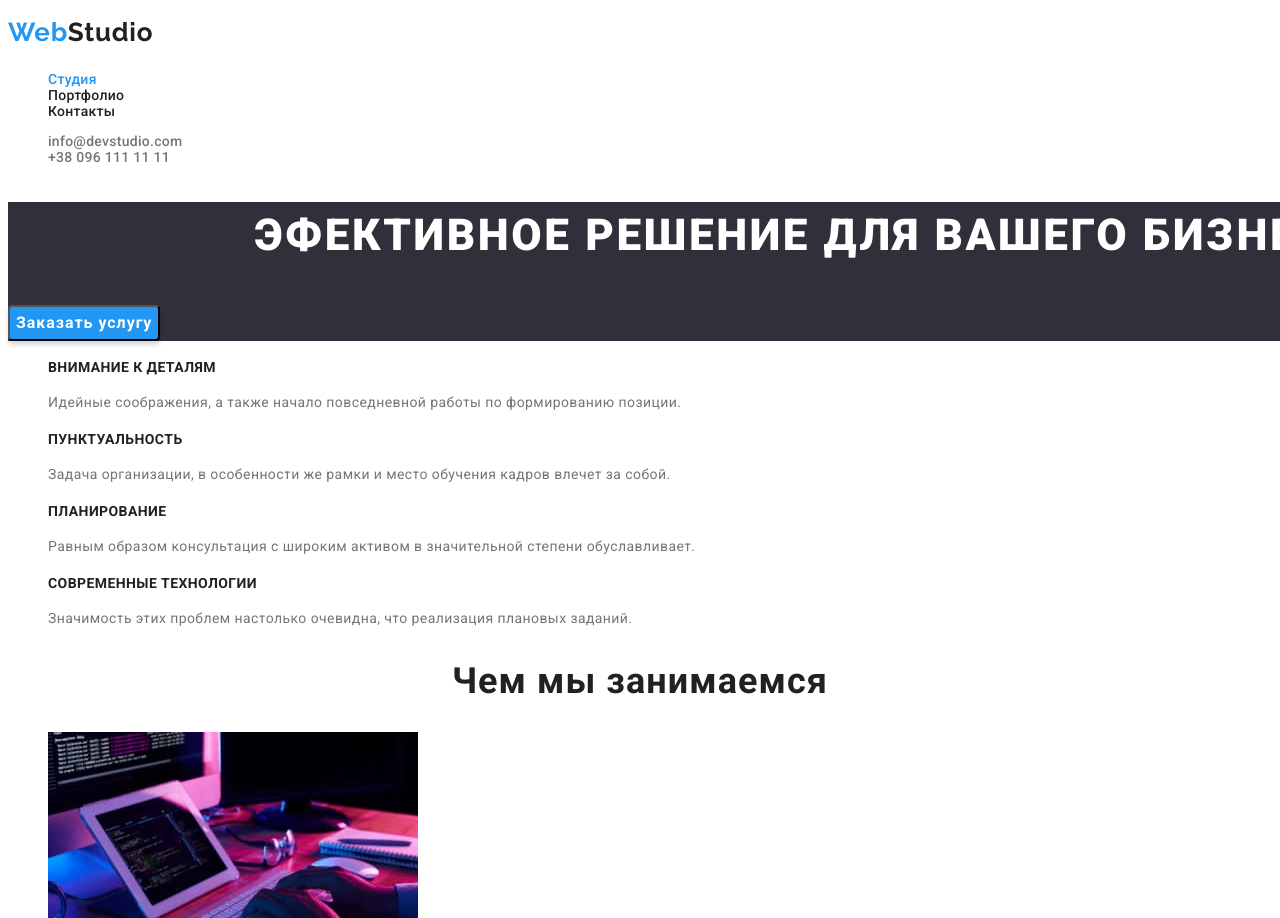
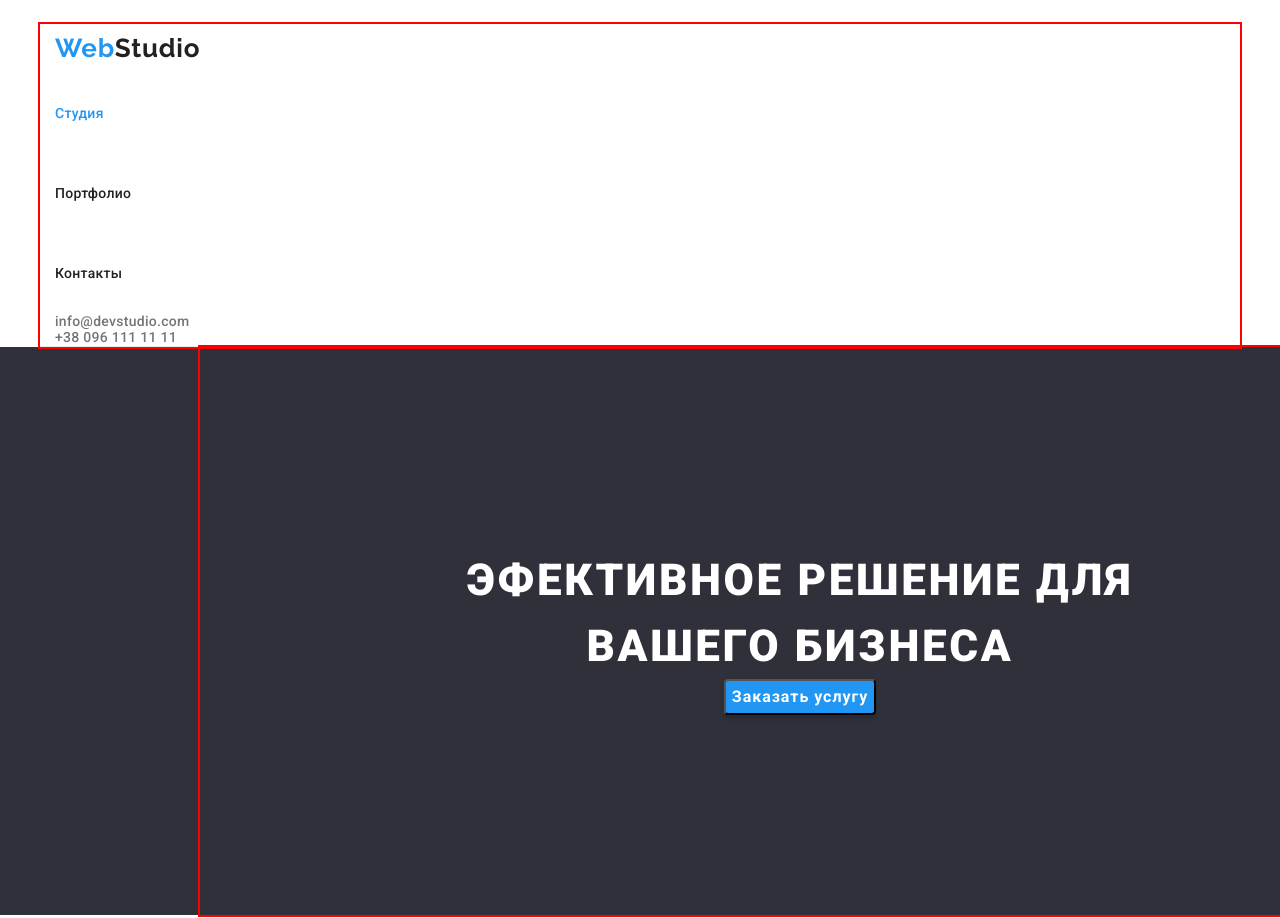
Before and after one commit to EevgenK/goit-markup-hw-03, a plain HTML site: page index.html in a window 1280 px wide. Shown: the top 918 px of the page. Drawn offline with nearby package versions, Linux system fonts and the light colour scheme.

Commit message:
add studio

```diff
--- /dev/null
+++ b/css/modern-normalize.css
@@ -0,0 +1,285 @@
+/*! modern-normalize v1.1.0 | MIT License | https://github.com/sindresorhus/modern-normalize */
+
+/*
+Document
+========
+*/
+
+/**
+Use a better box model (opinionated).
+*/
+
+*,
+::before,
+::after {
+	box-sizing: border-box;
+}
+
+/**
+1. Correct the line height in all browsers.
+2. Prevent adjustments of font size after orientation changes in iOS.
+3. Use a more readable tab size (opinionated).
+*/
+
+html {
+	line-height: 1.15; /* 1 */
+	-webkit-text-size-adjust: 100%; /* 2 */
+	-moz-tab-size: 4; /* 3 */
+	tab-size: 4; /* 3 */
+}
+
+/*
+Sections
+========
+*/
+
+/**
+1. Remove the margin in all browsers.
+2. Improve consistency of default fonts in all browsers. (https://github.com/sindresorhus/modern-normalize/issues/3)
+*/
+
+body {
+	margin: 0; /* 1 */
+	font-family:
+		system-ui,
+		-apple-system, /* Firefox supports this but not yet `system-ui` */
+		'Segoe UI',
+		Roboto,
+		Helvetica,
+		Arial,
+		sans-serif,
+		'Apple Color Emoji',
+		'Segoe UI Emoji'; /* 2 */
+}
+
+/*
+Grouping content
+================
+*/
+
+/**
+1. Add the correct height in Firefox.
+2. Correct the inheritance of border color in Firefox. (https://bugzilla.mozilla.org/show_bug.cgi?id=190655)
+*/
+
+hr {
+	height: 0; /* 1 */
+	color: inherit; /* 2 */
+}
+
+/*
+Text-level semantics
+====================
+*/
+
+/**
+Add the correct text decoration in Chrome, Edge, and Safari.
+*/
+
+abbr[title] {
+	text-decoration: underline dotted;
+}
+
+/**
+Add the correct font weight in Edge and Safari.
+*/
+
+b,
+strong {
+	font-weight: bolder;
+}
+
+/**
+1. Improve consistency of default fonts in all browsers. (https://github.com/sindresorhus/modern-normalize/issues/3)
+2. Correct the odd 'em' font sizing in all browsers.
+*/
+
+code,
+kbd,
+samp,
+pre {
+	font-family:
+		ui-monospace,
+		SFMono-Regular,
+		Consolas,
+		'Liberation Mono',
+		Menlo,
+		monospace; /* 1 */
+	font-size: 1em; /* 2 */
+}
+
+/**
+Add the correct font size in all browsers.
+*/
+
+small {
+	font-size: 80%;
+}
+
+/**
+Prevent 'sub' and 'sup' elements from affecting the line height in all browsers.
+*/
+
+sub,
+sup {
+	font-size: 75%;
+	line-height: 0;
+	position: relative;
+	vertical-align: baseline;
+}
+
+sub {
+	bottom: -0.25em;
+}
+
+sup {
+	top: -0.5em;
+}
+
+/*
+Tabular data
+============
+*/
+
+/**
+1. Remove text indentation from table contents in Chrome and Safari. (https://bugs.chromium.org/p/chromium/issues/detail?id=999088, https://bugs.webkit.org/show_bug.cgi?id=201297)
+2. Correct table border color inheritance in Chrome and Safari. (https://bugs.chromium.org/p/chromium/issues/detail?id=935729, https://bugs.webkit.org/show_bug.cgi?id=195016)
+*/
+
+table {
+	text-indent: 0; /* 1 */
+	border-color: inherit; /* 2 */
+}
+
+/*
+Forms
+=====
+*/
+
+/**
+1. Change the font styles in all browsers.
+2. Remove the margin in Firefox and Safari.
+*/
+
+button,
+input,
+optgroup,
+select,
+textarea {
+	font-family: inherit; /* 1 */
+	font-size: 100%; /* 1 */
+	line-height: 1.15; /* 1 */
+	margin: 0; /* 2 */
+}
+
+/**
+Remove the inheritance of text transform in Edge and Firefox.
+*/
+
+button,
+select {
+	text-transform: none;
+}
+
+/**
+Correct the inability to style clickable types in iOS and Safari.
+*/
+
+button,
+[type='button'],
+[type='reset'],
+[type='submit'] {
+	-webkit-appearance: button;
+}
+
+/**
+Remove the inner border and padding in Firefox.
+*/
+
+::-moz-focus-inner {
+	border-style: none;
+	padding: 0;
+}
+
+/**
+Restore the focus styles unset by the previous rule.
+*/
+
+:-moz-focusring {
+	outline: 1px dotted ButtonText;
+}
+
+/**
+Remove the additional ':invalid' styles in Firefox.
+See: https://github.com/mozilla/gecko-dev/blob/2f9eacd9d3d995c937b4251a5557d95d494c9be1/layout/style/res/forms.css#L728-L737
+*/
+
+:-moz-ui-invalid {
+	box-shadow: none;
+}
+
+/**
+Remove the padding so developers are not caught out when they zero out 'fieldset' elements in all browsers.
+*/
+
+legend {
+	padding: 0;
+}
+
+/**
+Add the correct vertical alignment in Chrome and Firefox.
+*/
+
+progress {
+	vertical-align: baseline;
+}
+
+/**
+Correct the cursor style of increment and decrement buttons in Safari.
+*/
+
+::-webkit-inner-spin-button,
+::-webkit-outer-spin-button {
+	height: auto;
+}
+
+/**
+1. Correct the odd appearance in Chrome and Safari.
+2. Correct the outline style in Safari.
+*/
+
+[type='search'] {
+	-webkit-appearance: textfield; /* 1 */
+	outline-offset: -2px; /* 2 */
+}
+
+/**
+Remove the inner padding in Chrome and Safari on macOS.
+*/
+
+::-webkit-search-decoration {
+	-webkit-appearance: none;
+}
+
+/**
+1. Correct the inability to style clickable types in iOS and Safari.
+2. Change font properties to 'inherit' in Safari.
+*/
+
+::-webkit-file-upload-button {
+	-webkit-appearance: button; /* 1 */
+	font: inherit; /* 2 */
+}
+
+/*
+Interactive
+===========
+*/
+
+/*
+Add the correct display in Chrome and Safari.
+*/
+
+summary {
+	display: list-item;
+}
--- a/css/styles.css
+++ b/css/styles.css
@@ -7,8 +7,30 @@
     --light-grey-color:#F5F4FA;
     --grey-contacts-color:rgba(255, 255, 255, 0.6);
     --btn-blue-color:#188CE8;
+    }
 
-}
+p,
+h1,
+h2,
+h3,
+h4,
+h5,
+h6 {
+    margin: 0;
+    }
+
+ul {
+    margin: 0;
+    padding-left: 0;
+    }
+a {
+    color: currentColor;
+    }
+
+button {
+    cursor: pointer;
+    }
+
 body {
     font-family: 'roboto', sans-serif;
     color: var(--primary-text-color);
@@ -23,7 +45,34 @@ body {
 color: currentColor;
 text-decoration: none;
 }
+
+.container {
+    /* width: 100%;
+    max-width: 1200px; */
+    width: 1200px;
+    margin-left: auto;
+    margin-right: auto;
+    padding-left: 15px;
+    padding-right: 15px;
+    outline: 2px solid red;
+}
+
+.section {
+    padding-top: 94px;
+    padding-bottom: 94px;
+}
+.exclusion {
+    padding-bottom: 0;
+}
+
 /* header */
+.subject {
+    padding-top: 24px;
+}
+.subject-bord {
+    border-bottom: 1px solid #ECECEC;
+    }
+
 .logo {
     text-decoration: none;
     font-family: 'Raleway', sans-serif;
@@ -55,7 +104,14 @@ color: var(--title-text-color);
 .nav-list-item:hover,
 .nav-list-item:focus {
     color: var(--accent-text-color);
+    }
+
+.nav-link {
+    display: inline-block;
+    padding-top: 32px;
+    padding-bottom: 32px;
 }
+
 .nav-link.current {
     color: var(--accent-text-color);
 }
@@ -74,6 +130,15 @@ letter-spacing: 0.02em;
 .hero {
 width: 1600px;
 background-color: var(--bg-color);
+margin-right: auto;
+margin-left: auto;
+}
+
+.hero-text {
+padding-top: 200px;
+padding-bottom: 200px;
+
+
 }
 .hero-title {
 color: var(--title-second-color);
@@ -83,6 +148,8 @@ line-height: 1.5;
 text-align: center;
 letter-spacing: 0.06em;
 text-transform: uppercase;
+max-width: 696px;
+margin: 0 auto;
 }
 /* button */
 .hero-btn {
@@ -98,6 +165,8 @@ display: flex;
 align-items: center;
 text-align: center;
 letter-spacing: 0.06em;
+display: block;
+margin: 0 auto;
 }
 .hero-btn:hover,
 .hero-btn:focus {
@@ -106,6 +175,7 @@ letter-spacing: 0.06em;
 
 /* benefits */
 .benefits-title {
+    margin-bottom: 10px;
     font-weight: 700;
 font-size: 14px;
 line-height: 1.43;
@@ -114,10 +184,11 @@ text-transform: uppercase;
 color: var(--title-text-color)
 }
 .benefits-text {
-    font-size: 14px;
+font-size: 14px;
 line-height: 1.71;
 letter-spacing: 0.03em;
 color: var(--primary-text-color);
+max-width: 270px;
 }
 /* activity */
 .activity-title, .team-title {
@@ -126,12 +197,15 @@ color: var(--primary-text-color);
     line-height: 1.17;
     text-align: center;
     letter-spacing: 0.03em;
-        color: var(--title-text-color);
+    color: var(--title-text-color);
+    margin-bottom: 50px;
+}
+
+
+.activity-list-item:not(:last-child) {
+margin-bottom: 30px;
 }
 /* team */
-.team {
-    background-color: var(--light-grey-color);
-}
 .team-title {
     background-color: var(--title-second-color);
 }
@@ -151,16 +225,28 @@ letter-spacing: 0.03em;
 }
 .team-list-item {
     background-color: var(--title-second-color);
+    display: block;
 }
+
+/* .team-text {
+     padding-top: 30px;
+    padding-bottom: 30px;
+    padding-right: auto;
+    padding-left: auto;
+} */
 /* footer */
 .basement {
     background-color: var(--bg-color);
+    padding-top: 60px;
+    padding-bottom: 60px;
 }
 .white-logo {
     color: var(--title-second-color);
 }
 .basement-addres-title {
 font-style: normal;
+margin-top: 20px;
+margin-bottom: 9px;
 font-weight: 400;
 font-size: 14px;
 line-height: 1.71;
@@ -174,6 +260,12 @@ font-size: 14px;
 line-height: 1.71;
 letter-spacing: 0.03em;
 color: var(--grey-contacts-color)
+}
+
+
+.basement-mail-link {
+display: inline-block;
+margin-bottom: 9px;
 }
 /* portfolio */
 .visually-hidden {
--- a/index.html
+++ b/index.html
@@ -5,6 +5,7 @@
     <meta http-equiv="X-UA-Compatible" content="IE=edge" />
     <meta name="viewport" content="width=device-width, initial-scale=1.0" />
     <title>Webs tudio</title>
+    <link rel="stylesheet" href="https://cdnjs.cloudflare.com/ajax/libs/modern-normalize/1.1.0/modern-normalize.min.css" integrity="sha512-wpPYUAdjBVSE4KJnH1VR1HeZfpl1ub8YT/NKx4PuQ5NmX2tKuGu6U/JRp5y+Y8XG2tV+wKQpNHVUX03MfMFn9Q==" crossorigin="anonymous" referrerpolicy="no-referrer"/>
     <link rel="stylesheet" href="./css/styles.css">
     <link rel="preconnect" href="https://fonts.googleapis.com">
 <link rel="preconnect" href="https://fonts.gstatic.com" crossorigin>
@@ -12,6 +13,7 @@
   </head>
   <body>
       <header class="subject">
+        <div class="container subject-bord">
           <a lang="en" class="logo link" href="./index.html"><span class="blue-logo">Web</span>Studio</a>
         <nav class="subject-nav">
           <ul class="nav-list list">
@@ -24,14 +26,18 @@
           <li class="contact-item"><a class="subject-mail-link link" href="mailto:info@devstudio.com">info@devstudio.com</a></li>
           <li class="contact-item"><a class="subject-phone-link link" href="tel:+380961111111">+38 096 111 11 11</a></li>
         </ul>
+        </div>
       </header>
       <main>
       <section class="hero">
+        <div class="container hero-text">
           <h1 class="hero-title">Эфективное решение для вашего бизнеса</h1>
         <button class="hero-btn" type="button">Заказать услугу</button>
+        </div>
       </section>
        <!--Benifits-->
-      <section class="benefits">
+      <section class="benefits section exclusion">
+       <div class="container">
         <ul class="benefits-list list">
           <li class="benefits-list-item">
             <h3 class="benefits-title">Внимание к деталям</h3>
@@ -62,9 +68,11 @@
             </p>
           </li>
         </ul>
+       </div>
       </section>
       <!--Activity-->
-      <section class="activity">
+      <section class="activity section exclusion">
+        <div class="container">
           <h2 class="activity-title">Чем мы занимаемся</h2>
         <ul class="activity-list list">
           <li class="activity-list-item">
@@ -73,15 +81,19 @@
           <li class="activity-list-item"><img class="activity-pic" src="images/img2.jpg" alt="Visualization" width="370" /></li>
           <li class="activity-list-item"><img class="activity-pic" src="images/img3.jpg" alt="design" width="370" /></li>
         </ul>
+        </div>
       </section>
       <!--Team-->
-      <section class="team">
+      <section class="team section">
+        <div class="container">
           <h2 class="team-title">Наша команда</h2>
         <ul class="team-list list">
           <li class="team-list-item">
             <img src="images/team_card1.jpg" alt="team member 1" width="270" />
+            <div class="team-text">
               <h3 class="team-member">Игорь Демьяненко</h3>
               <p lang="en" class="team-text">Product Designer</p>
+            </div>
             </li>
           <li class="team-list-item">
             <img src="images/team_card2.jpg" alt="team member 2" width="270" />
@@ -99,10 +111,12 @@
             <p lang="en" class="team-text">UI Designer</p>
           </li>
         </ul>
+        </div>
       </section>
     </main>
     <!--Footer-->
     <footer class="basement">
+      <div class="container">
       <a lang="en" class="logo link" href="./index.html"><span class="blue-logo">Web</span><span class="white-logo">Studio</span></a>
       <address class="basement-addres">
         <p class="basement-addres-title">г. Киев, пр-т Леси Украинки, 26</p>
@@ -111,6 +125,7 @@
           <li class="contact-item"><a class="basement-phone-link link" href="tel:+380961111111">+38 096 111 11 11</a></li>
         </ul>
       </address>
+    </div>
     </footer>
   </body>
 </html>
```
Lines whose indentation alone changed are shown as unchanged.
